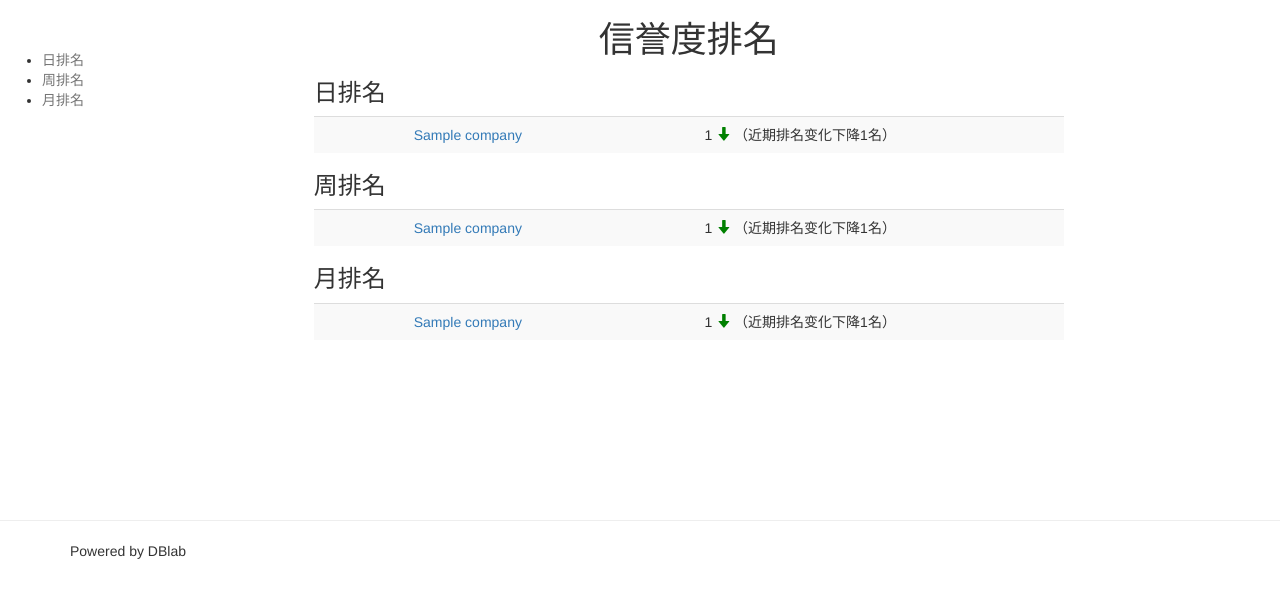
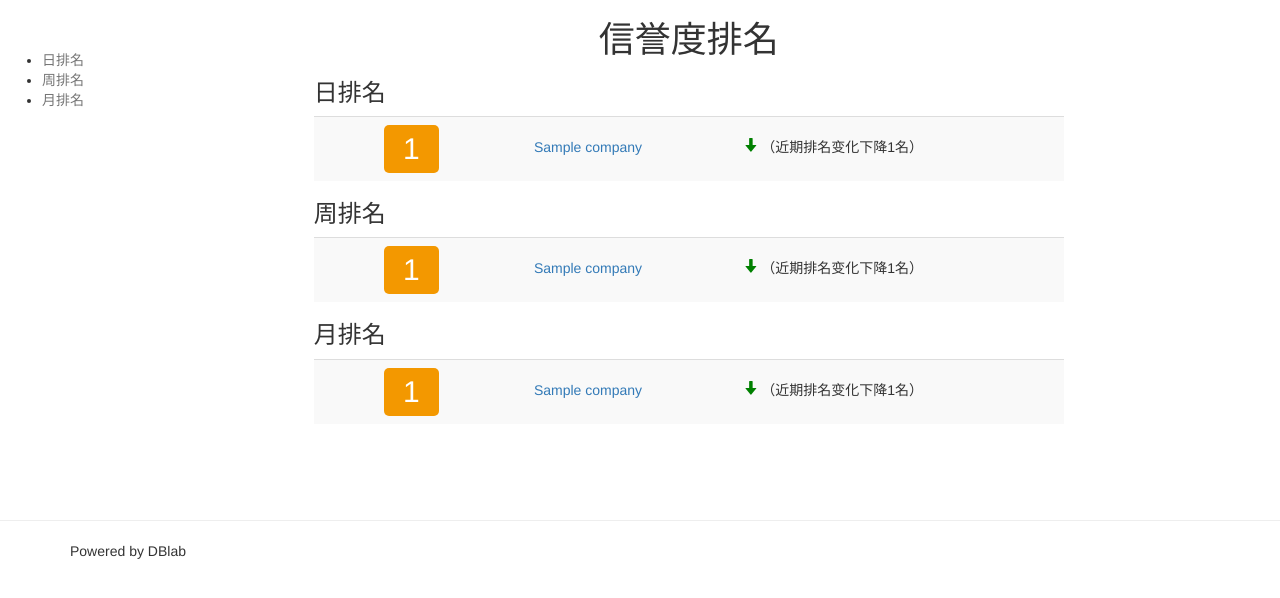
Before and after one commit to watay147/netdataanalysis, a Django app: page /indexcreditorders in a window 1280 px wide. Shown: the part 50-648 px from the top of the page. Run offline with Django 3.2, Linux system fonts and the light colour scheme; tables that the repository leaves empty hold one stand-in row (values such as "Sample post"); some libraries are stand-ins or nearby versions.

Commit message:
排名美化

```diff
--- a/webpage/static/css/indexcreditorders.css
+++ b/webpage/static/css/indexcreditorders.css
@@ -16,3 +16,22 @@ span.glyphicon-arrow-up{
 span.glyphicon-arrow-down{
     color: green;
 }
+
+.rank {
+
+    width: 55px;
+    color: #FFF;
+    background-color: #F39800;
+    text-align: center;
+    border-radius: 5px;
+    float: left;
+    font-size: 30px;
+    line-height: 48px;
+    margin-right: 10px;
+
+}
+
+.vertical-align>span,.vertical-align>a{
+    position: relative;
+    top:12px;
+}
--- a/webpage/templates/index.html
+++ b/webpage/templates/index.html
@@ -52,7 +52,7 @@
 
 
         <div class="row">
-            <div class="col-md-4 col-sm-4 col-xs-12 text-center">
+            <div class="col-md-6 col-sm-6 col-xs-12 text-center">
                 <h3>信誉排名</h3>
 
                 {% if topcredit_list %}
@@ -91,7 +91,7 @@
         <a class="more" href="{% url 'indexcreditorders' %}"  >更多</a>
                 </div>
             </div>
-            <div class="col-md-8  col-sm-8 col-xs-12 text-center">
+            <div class="col-md-6  col-sm-6 col-xs-12 text-center">
                 <h3>舆情热点</h3>
                 {% if topevent_list %}
                 <table class="table text-left table-striped" >
--- a/webpage/templates/indexcreditorders.html
+++ b/webpage/templates/indexcreditorders.html
@@ -40,11 +40,15 @@
             <table class="table text-center table-striped" >
             {% for company in order_list %}
                 <tr>
-                    <td class="text-left" style="padding-left: 100px">
-                        <a  href="{% url 'viewcompany' company.stockno %}">{{ company.name }}</a>
+                    <td style="padding-left: 70px" class="vertical-align">
+                        <div class="rank" >
+                        <span >{{company.creditorder }}</span>
+                        </div>
+                        <a  href="{% url 'viewcompany' company.stockno %}" >{{ company.name }}</a>
                     </td>
-                    <td class="text-left">
-                        <span >{{company.creditorder }}</span>
+
+                    <td class="text-left vertical-align">
+
                         {% if company.creditchange < 0 %}
 
                         <span class="glyphicon glyphicon-arrow-up" aria-hidden="true"></span>
@@ -69,11 +73,14 @@
             <table class="table text-center table-striped" >
                 {% for company in weekorder_list %}
                 <tr>
-                    <td class="text-left" style="padding-left: 100px">
-                        <a  href="{% url 'viewcompany' company.stockno %}">{{ company.name }}</a>
+                    <td style="padding-left: 70px" class="vertical-align">
+                        <div class="rank" >
+                            <span >{{company.weekcreditorder }}</span>
+                        </div>
+                        <a  href="{% url 'viewcompany' company.stockno %}" >{{ company.name }}</a>
                     </td>
-                    <td class="text-left">
-                        <span >{{company.weekcreditorder }}</span>
+
+                    <td class="text-left vertical-align">
                         {% if company.weekcreditchange < 0 %}
 
                         <span class="glyphicon glyphicon-arrow-up" aria-hidden="true"></span>
@@ -99,11 +106,14 @@
             <table class="table text-center table-striped" >
                 {% for company in monorder_list %}
                 <tr>
-                    <td class="text-left" style="padding-left: 100px">
-                        <a  href="{% url 'viewcompany' company.stockno %}">{{ company.name }}</a>
+                    <td style="padding-left: 70px" class="vertical-align">
+                        <div class="rank" >
+                            <span >{{company.moncreditorder }}</span>
+                        </div>
+                        <a  href="{% url 'viewcompany' company.stockno %}" >{{ company.name }}</a>
                     </td>
-                    <td class="text-left">
-                        <span >{{company.moncreditorder }}</span>
+
+                    <td class="text-left vertical-align">
                         {% if company.moncreditchange < 0 %}
 
                         <span class="glyphicon glyphicon-arrow-up" aria-hidden="true"></span>
--- a/webpage/templates/indexnav.html
+++ b/webpage/templates/indexnav.html
@@ -1,4 +1,5 @@
-<nav class=" navbar-inverse" role="navigation">
+<nav class=" navbar-inverse" role="navigation" style=' font-family: "Helvetica Neue",Helvetica,Arial,"Hiragino Sans GB",
+"Hiragino Sans GB W3","Microsoft YaHei UI","Microsoft YaHei","WenQuanYi Micro Hei",sans-serif;'>
     <div class="container">
     <div class="navbar-header">
         <a class="navbar-brand" href="{% url 'index' %}">首页</a>
--- a/webpage/views.py
+++ b/webpage/views.py
@@ -16,8 +16,8 @@ from .models import statics
 def index(request):
     topcredit_list=company.objects.order_by('creditorder').all()[:10]
     attention_list=company.objects.filter(attention=True)[:10]
-    topnew_list=news.objects.order_by('-hot').all()[:10]
-    topevent_list=events.objects.order_by('-hot').all()[:10]
+    topnew_list=news.objects.order_by('-hot').all()[:5]
+    topevent_list=events.objects.order_by('-hot').all()[:5]
     context = {'topcredit_list': topcredit_list,
                 'attention_list':attention_list,
                 'topnew_list':topnew_list,
```
Also changed, not shown: webpage/static/css/index.css (line endings or trailing spaces).
